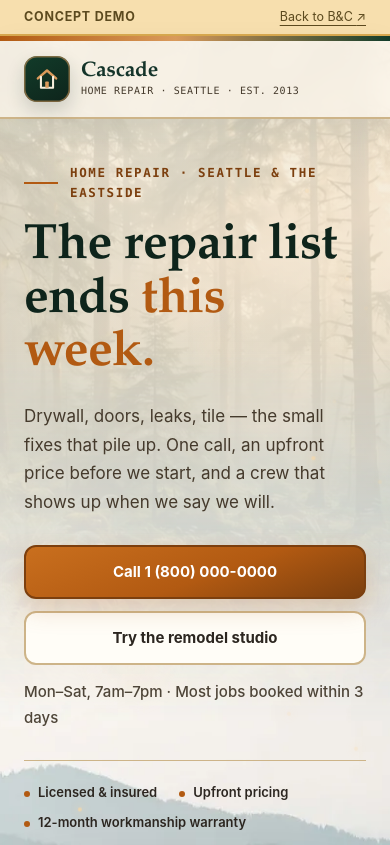
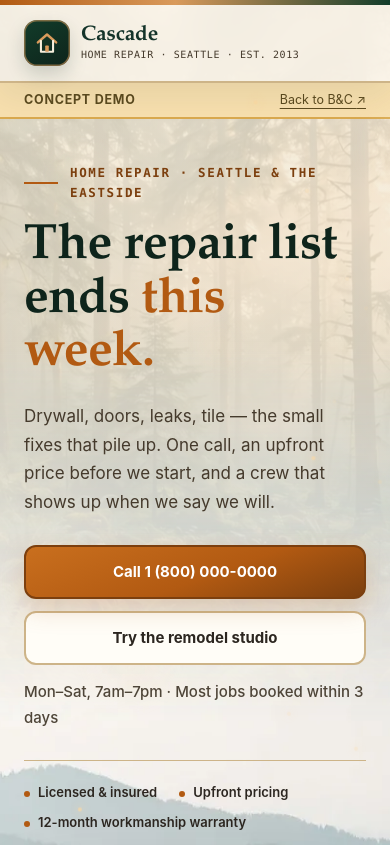
Before and after one commit to PaytonDaClutch/bc-web-services, a plain HTML site: page demo-home-services.html in a window 390 px wide. Shown: the top 845 px of the page. Drawn offline with Linux system fonts and the light colour scheme.

Commit message:
Site v48 + demo v23 — phones: header is fixed instead of sticky (sticky fails on some mobile browsers with the overflow guard), body padding matched to header height

```diff
--- a/demo-home-services.html
+++ b/demo-home-services.html
@@ -447,6 +447,14 @@
     /* V22 — readability: text never sits raw on the forest photo. The plain
        sections get the same parchment veil as the hero. */
     .section:not(.wash):not(.studio):not(.contact) { background: color-mix(in srgb, var(--parchment) 88%, transparent); }
+
+    /* V23 — phones/tablets: fixed header (sticky can fail with the
+       overflow guard); anchors padded so tops clear the header. */
+    @media (max-width: 900px) {
+      .site-header { position: fixed; top: 0; left: 0; right: 0; }
+      body { padding-top: 83px; }
+      html { scroll-padding-top: 92px; }
+    }
   </style>
 </head>
 <body>
```
Also changed, not shown: concepts.html (+7 -0 lines), contact.html (+7 -0 lines), index.html (+8 -1 lines), services.html (+7 -0 lines).
